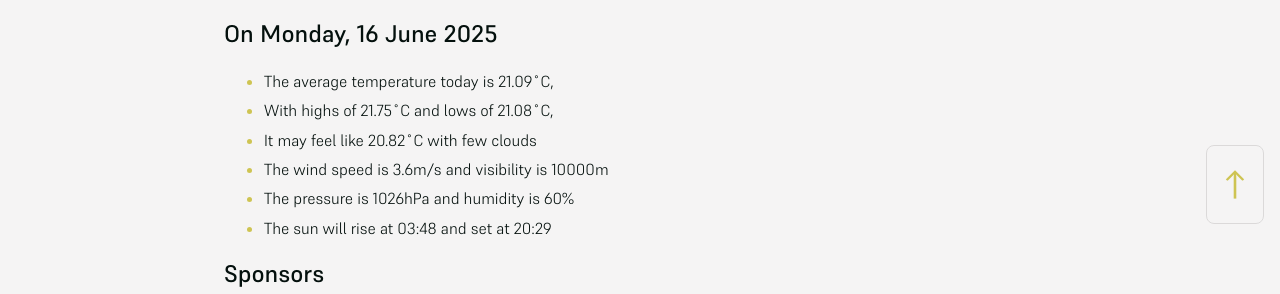
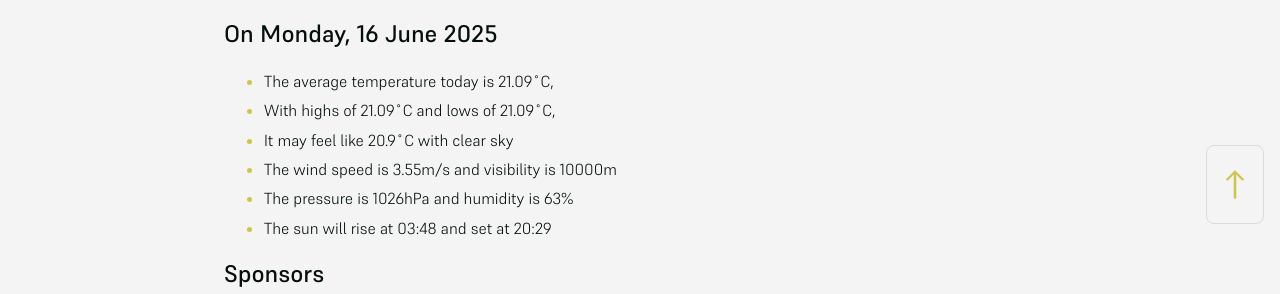
Before and after one commit to mat-0/cheltenham-open-data, a Jekyll site: the page built from index.md, in a window 1280 px wide. Shown: the part 660-954 px from the top of the page. Built offline with Jekyll 4.4.1, drawn with Linux system fonts in a browser that asks for light colours.

Commit message:
Updated 2025-06-16 19:57:58

```diff
--- a/index.md
+++ b/index.md
@@ -11,10 +11,10 @@ seo: Menu
 ## On Monday, 16 June 2025
 
 - The average temperature today is 21.09˚C,
-- With highs of 21.75˚C and lows of 21.08˚C,
-- It may feel like 20.82˚C with few clouds
-- The wind speed is 3.6m/s and visibility is 10000m
-- The pressure is 1026hPa and humidity is 60%
+- With highs of 21.09˚C and lows of 21.09˚C,
+- It may feel like 20.9˚C with clear sky
+- The wind speed is 3.55m/s and visibility is 10000m
+- The pressure is 1026hPa and humidity is 63%
 - The sun will rise at 03:48 and set at 20:29
 
 <!-- weather_marker ends -->
```
Also changed, not shown: _data/flood.json (+5 -27 lines), _pages/news.md (+9 -9 lines).
